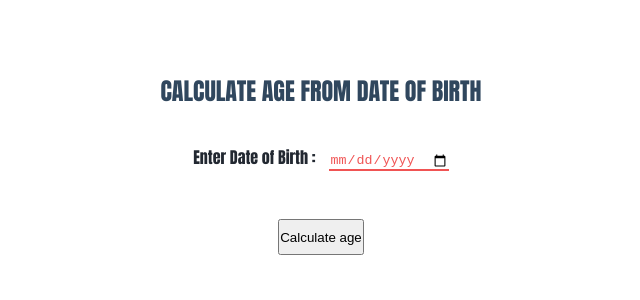
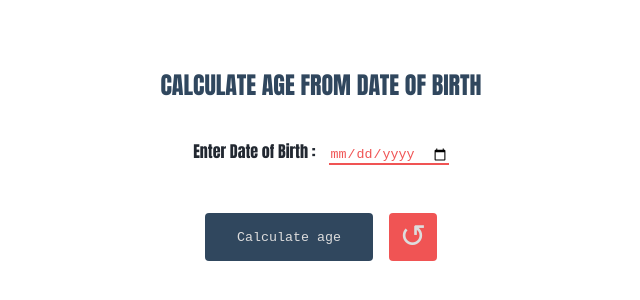
Before and after one commit to fa-kohansal/CalBirthDate, a website: page index.html in a window 1280 px wide. Shown: the part 236-536 px from the top of the page, without its empty margins (319-959 px from the left). Drawn offline with nearby package versions, Linux system fonts and the light colour scheme.

Commit message:
btn reload

```diff
--- a/app.js
+++ b/app.js
@@ -129,3 +129,6 @@ function ageCalculator() {
   }
 
 }
+// function reload(){
+//   location.reload()
+// }
--- a/index.html
+++ b/index.html
@@ -17,7 +17,8 @@
 
         <span id="message" > </span> <br><br>
 
-        <button type="submit" onclick="ageCalculator()"> Calculate age </button> <br><br>
+        <button class="btn1" type="submit" onclick="ageCalculator()"> Calculate age </button> <br><br>
+        <button class="btn2" type="submit" onclick="location.reload()"> &#8634; </button> <br><br>
 
         <h3  id="result" align="center"></h3>
 
--- a/style.css
+++ b/style.css
@@ -2,6 +2,7 @@
     padding: 0;
     margin: 0;
     box-sizing: border-box;
+
 }
 .project{
     width: 100%;
@@ -14,16 +15,18 @@
 }
 .project > h1{
     width: 100%;
-    font-family:Impact, Haettenschweiler, 'Arial Narrow Bold', sans-serif;
     color: #30475E;
     text-transform: uppercase;
+    font-family:Impact, Haettenschweiler, 'Arial Narrow Bold', sans-serif;
+
 
 }
 .project > h4{
     width: 100%;
     text-align: center;
+    color: #222831;
     font-family:Impact, Haettenschweiler, 'Arial Narrow Bold', sans-serif;
-    color: #222831;
+
 }
 .project > h4>input{
     border: none;
@@ -36,5 +39,43 @@
     text-align: center;
     color: #F05454;
     margin: 24px 0 ;
+    font-family: 'Courier New', Courier, monospace;
+
     animation: flash forwards infinite linear 3000ms;
 }
+.project .btn1{
+    padding: 16px 32px;
+    border: none;
+    background-color: #30475E;
+    color: #DDDDDD;
+    border-radius: 4px;
+    cursor: pointer;
+    font-family: 'Courier New', Courier, monospace;
+    transition: all 300ms linear;
+}
+.project .btn1:hover{
+    background-color: #DDDDDD;
+    color: #30475E;
+    border: 1px solid #30475E ;
+    font-weight: 600;
+}
+.project .btn2{
+    width: 48px ;
+    height: 48px;
+    font-size: 32px;
+    color: #DDDDDD;
+    background-color: #F05454;
+    border: none;
+    border-radius: 4px;
+    cursor: pointer;
+    margin-left: 16px;
+    text-align: center;
+    transition: all 300ms linear;
+    font-family: 'Courier New', Courier, monospace;
+
+}
+.project .btn2:hover{
+    background-color: #DDDDDD;
+    color: #F05454;
+    border: 1px solid #F05454;
+}
```
